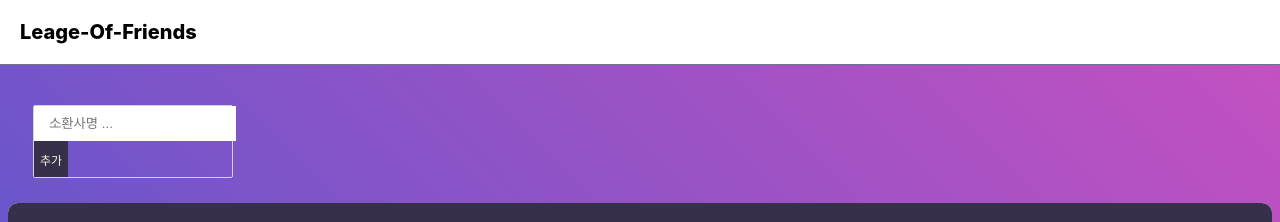
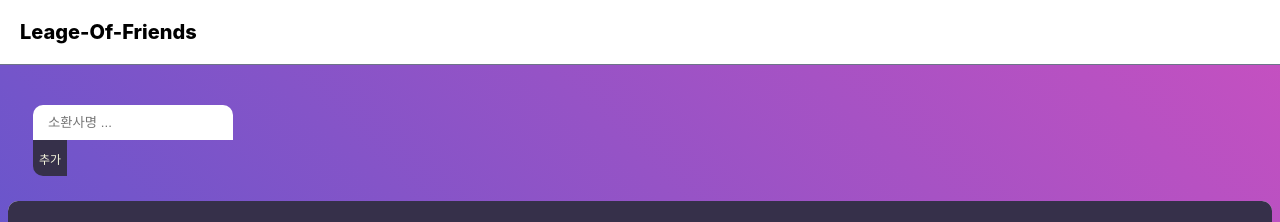
Before and after one commit to kimsangyeon/League-Of-Friends, a Next.js app: page / in a window 1280 px wide. Shown: the top 222 px of the page. Built offline with nearby package versions, Linux system fonts and the light colour scheme.

Commit message:
feature: table

```diff
--- a/components/register/register.module.css
+++ b/components/register/register.module.css
@@ -1,6 +1,6 @@
 .registerWrap {
-  border: 1px solid lightgray;
-  border-radius: 2px;
+  border-radius: 10px;
+  overflow: hidden;
   top: 0;
   left: 0;
   width: 200px;
--- a/components/table/ProfileIcon.tsx
+++ b/components/table/ProfileIcon.tsx
@@ -1,5 +1,5 @@
 import Image from 'next/image';
-import { PROFILE_ICON_URL } from "@consts/index";
+import {PROFILE_ICON_URL} from "@consts/index";
 
 interface ProfileProps {
   profileIconId: number;
--- a/components/table/Rank.tsx
+++ b/components/table/Rank.tsx
@@ -1,6 +1,6 @@
 import Image from 'next/image';
-import { RANK_TO_MAP } from '@consts/index';
-import { useRank } from "@hooks/summoner";
+import {RANK_TO_MAP} from '@consts/index';
+import {useRank} from "@hooks/summoner";
 import styles from '@styles/common.module.css'
 
 interface RankProps {
```
Also changed, not shown: components/register/index.tsx (+4 -5 lines).
